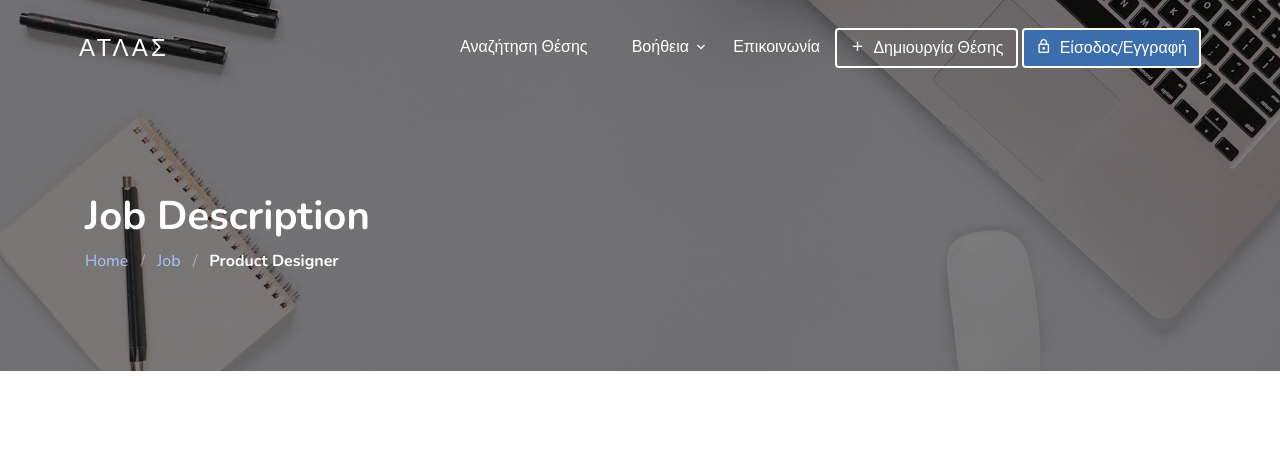
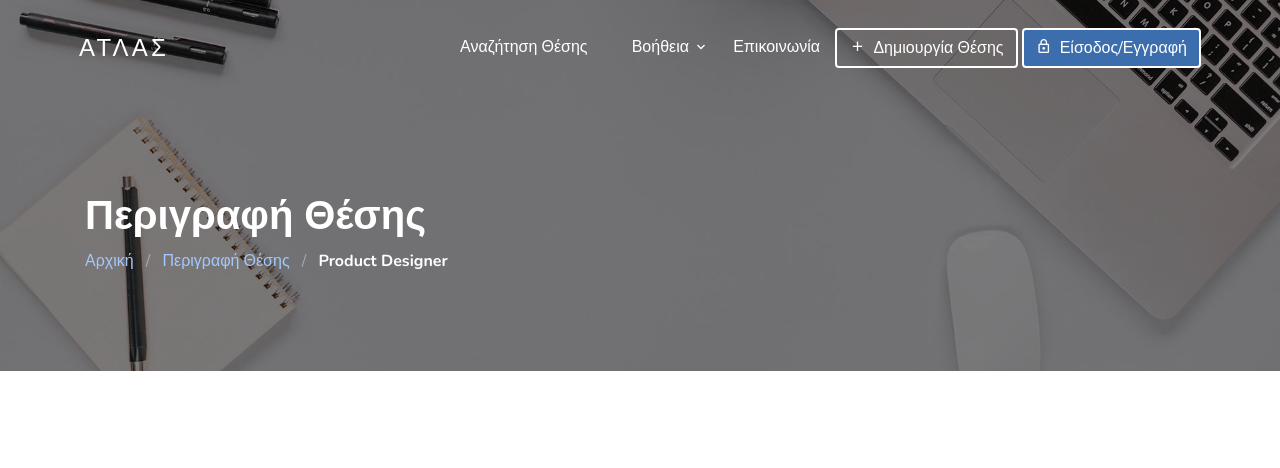
Before and after one commit to ilias000/ATLAS, a PHP site: page /job-description.php in a window 1280 px wide. Shown: the top 468 px of the page. Run offline with PHP 8.4, Linux system fonts and the light colour scheme; some web fonts are replaced.

Commit message:
Job-description

```diff
--- a/root/frontend/job-description.php
+++ b/root/frontend/job-description.php
@@ -80,10 +80,10 @@
       <div class="container">
         <div class="row">
           <div class="col-md-7">
-            <h1 class="text-white font-weight-bold">Job Description</h1>
+            <h1 class="text-white font-weight-bold">Περιγραφή Θέσης</h1>
             <div class="custom-breadcrumbs">
-              <a href="#">Home</a> <span class="mx-2 slash">/</span>
-              <a href="#">Job</a> <span class="mx-2 slash">/</span>
+              <a href="#">Αρχική</a> <span class="mx-2 slash">/</span>
+              <a href="#">Περιγραφή Θέσης</a> <span class="mx-2 slash">/</span>
               <span class="text-white"><strong>Product Designer</strong></span>
             </div>
           </div>
```
